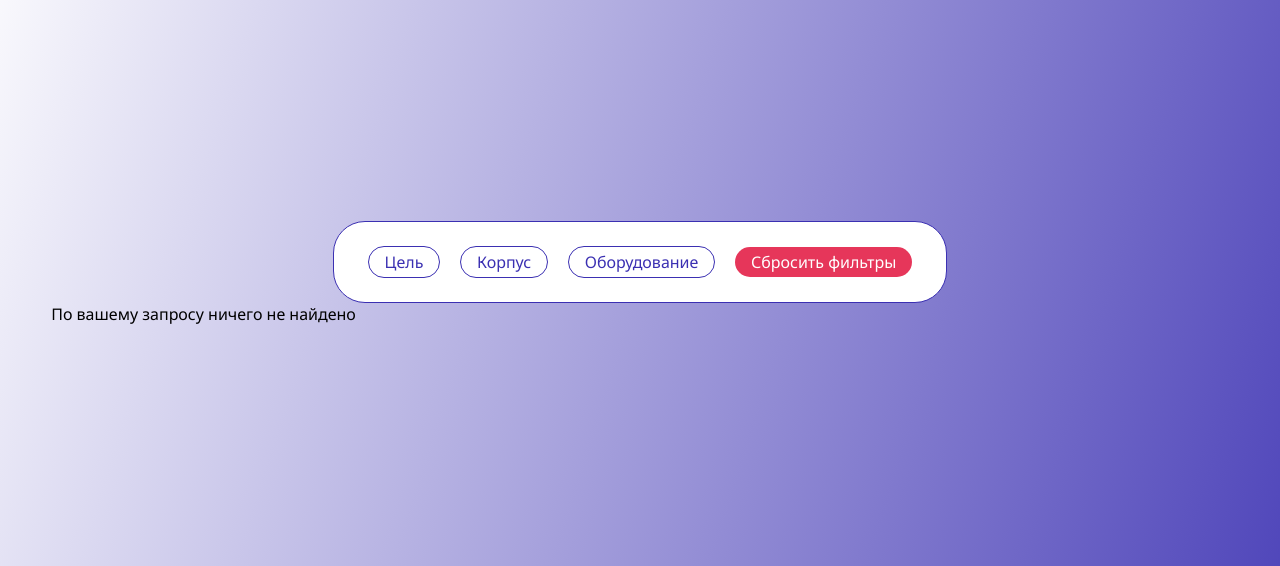
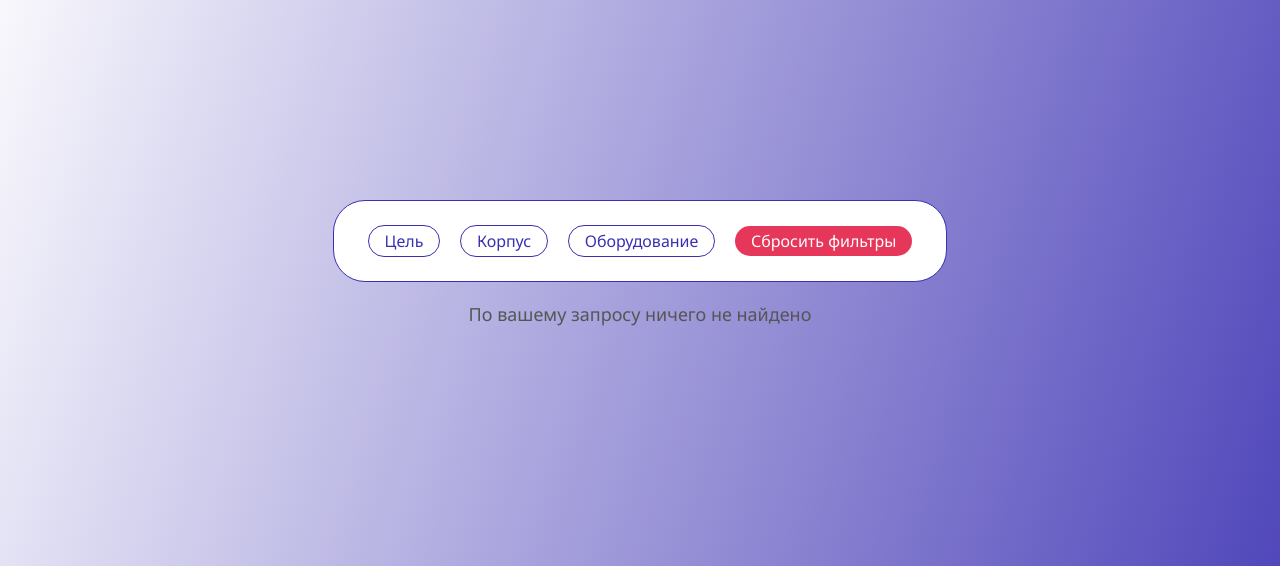
Before and after one commit to FFkuralator/web_service_DRG, a Flask app: page /catalog in a window 1280 px wide. Shown: the part 183-749 px from the top of the page. Run offline with Flask 3, Linux system fonts and the light colour scheme; data that the repository does not hold is empty.

Commit message:
yo hotfix

```diff
--- a/app/init_db.py
+++ b/app/init_db.py
@@ -47,7 +47,8 @@
         (2, "portrait.jpg", "Логотип Sticker", True),
         (2, "logo.jpg", "Внутренний вид", False),
         (3, "portrait.jpg", "Логотип Euphoria", True),
-        (4, "logo.jpg", "Логотип ASAP", True),
+        (4, "portrait.jpg", "Логотип Euphoria", True),
+        (5, "logo.jpg", "Логотип ASAP", True),
     ]
 
     features = [
--- a/app/static/css/catalog.css
+++ b/app/static/css/catalog.css
@@ -286,3 +286,11 @@
         gap: 0;
     }
 }
+
+.no-results {
+    text-align: center;
+    width: 100%;
+    margin: 20px 0;
+    font-size: 18px;
+    color: #555;
+}
```
